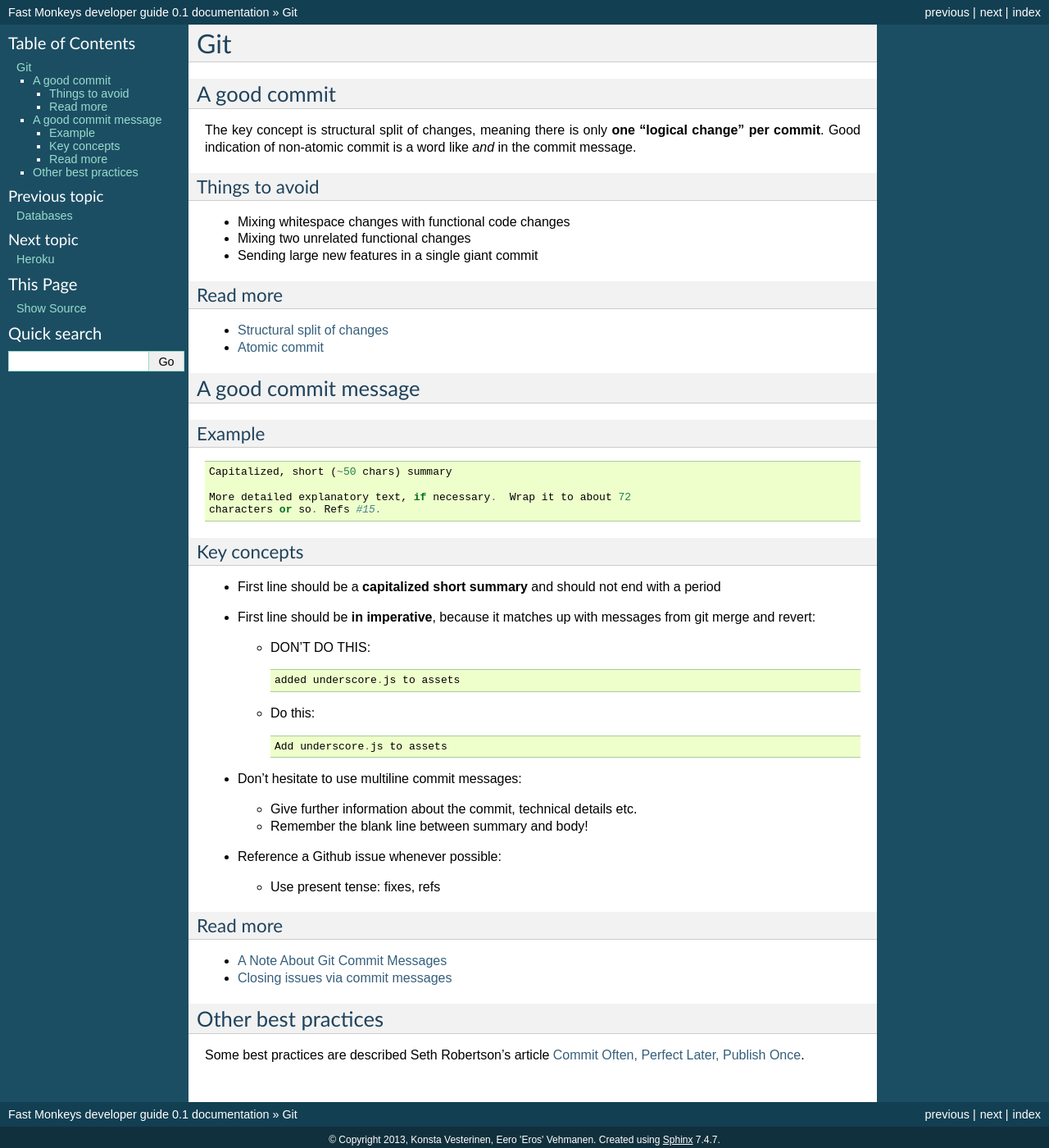
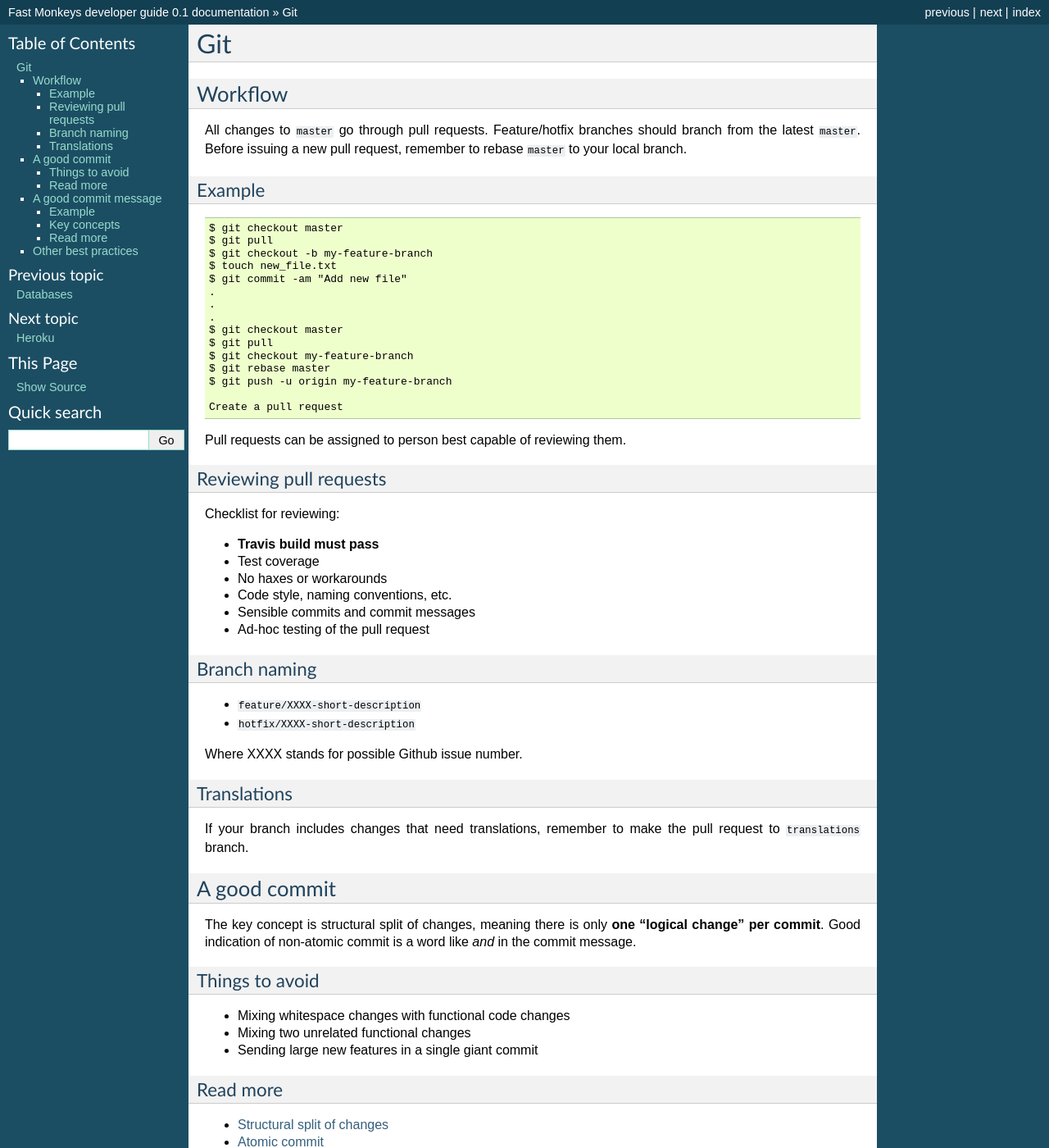
Before and after one commit to fastmonkeys/dev-guide, a Sphinx documentation site: the page built from docs/git.rst, in a window 1280 px wide and 1400 px high. Shown: the whole window at 82% size. Built offline with Sphinx 7.4.7, drawn with Linux system fonts in a browser that asks for light colours; formulas are drawn with MathJax 3.

Commit message:
Add description of git workflow
Includes description of branching, pull requests and pull request reviewing.

```diff
--- a/docs/git.rst
+++ b/docs/git.rst
@@ -1,5 +1,63 @@
 Git
 ===
+
+Workflow
+--------
+
+All changes to ``master`` go through pull requests. Feature/hotfix branches
+should branch from the latest ``master``. Before issuing a new pull request,
+remember to rebase ``master`` to your local branch.
+
+Example
+*******
+
+::
+
+   $ git checkout master
+   $ git pull
+   $ git checkout -b my-feature-branch
+   $ touch new_file.txt
+   $ git commit -am "Add new file"
+   .
+   .
+   .
+   $ git checkout master
+   $ git pull
+   $ git checkout my-feature-branch
+   $ git rebase master
+   $ git push -u origin my-feature-branch
+
+   Create a pull request
+
+Pull requests can be assigned to person best capable of reviewing them.
+
+Reviewing pull requests
+***********************
+
+Checklist for reviewing:
+
+- **Travis build must pass**
+- Test coverage
+- No haxes or workarounds
+- Code style, naming conventions, etc.
+- Sensible commits and commit messages
+- Ad-hoc testing of the pull request
+
+Branch naming
+*************
+
+- ``feature/XXXX-short-description``
+- ``hotfix/XXXX-short-description``
+
+Where XXXX stands for possible Github issue number.
+
+
+Translations
+************
+
+If your branch includes changes that need translations, remember to make the pull request to ``translations`` branch.
+
+
 
 A good commit
 -------------
```
